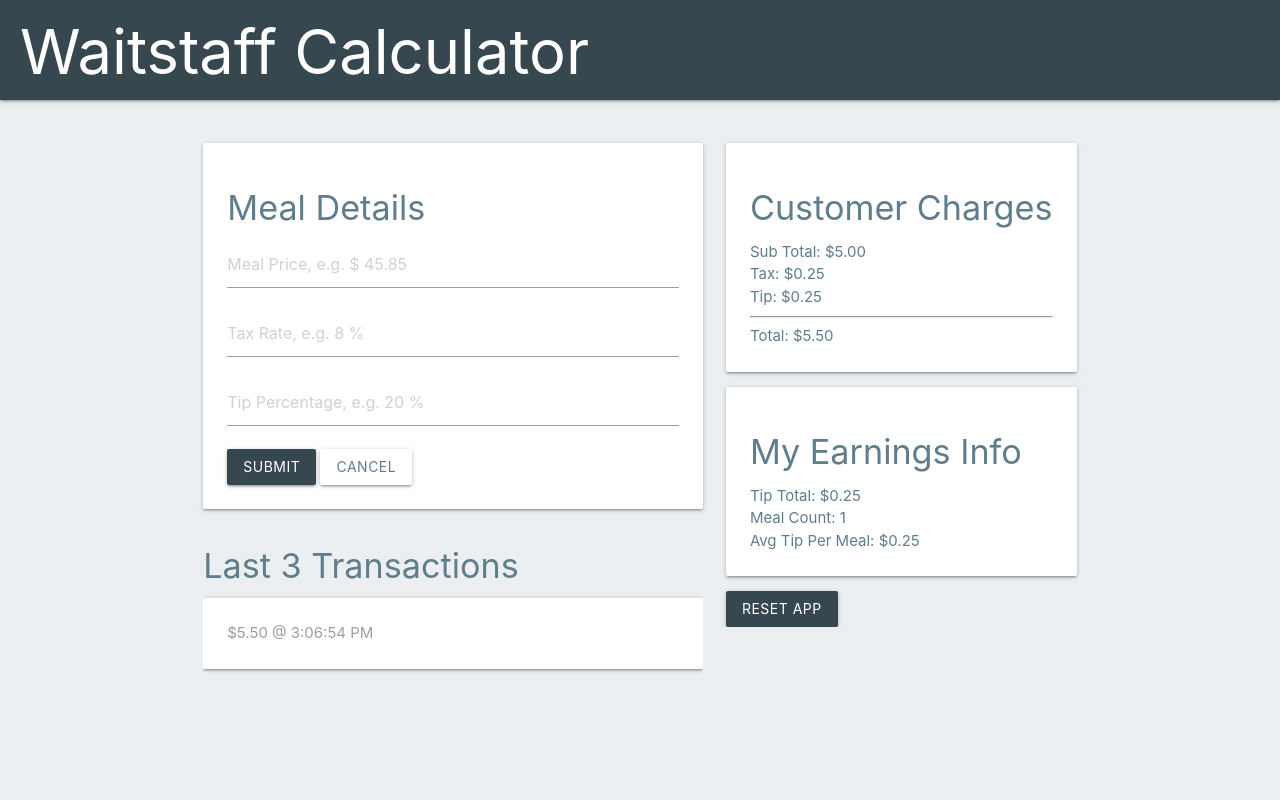
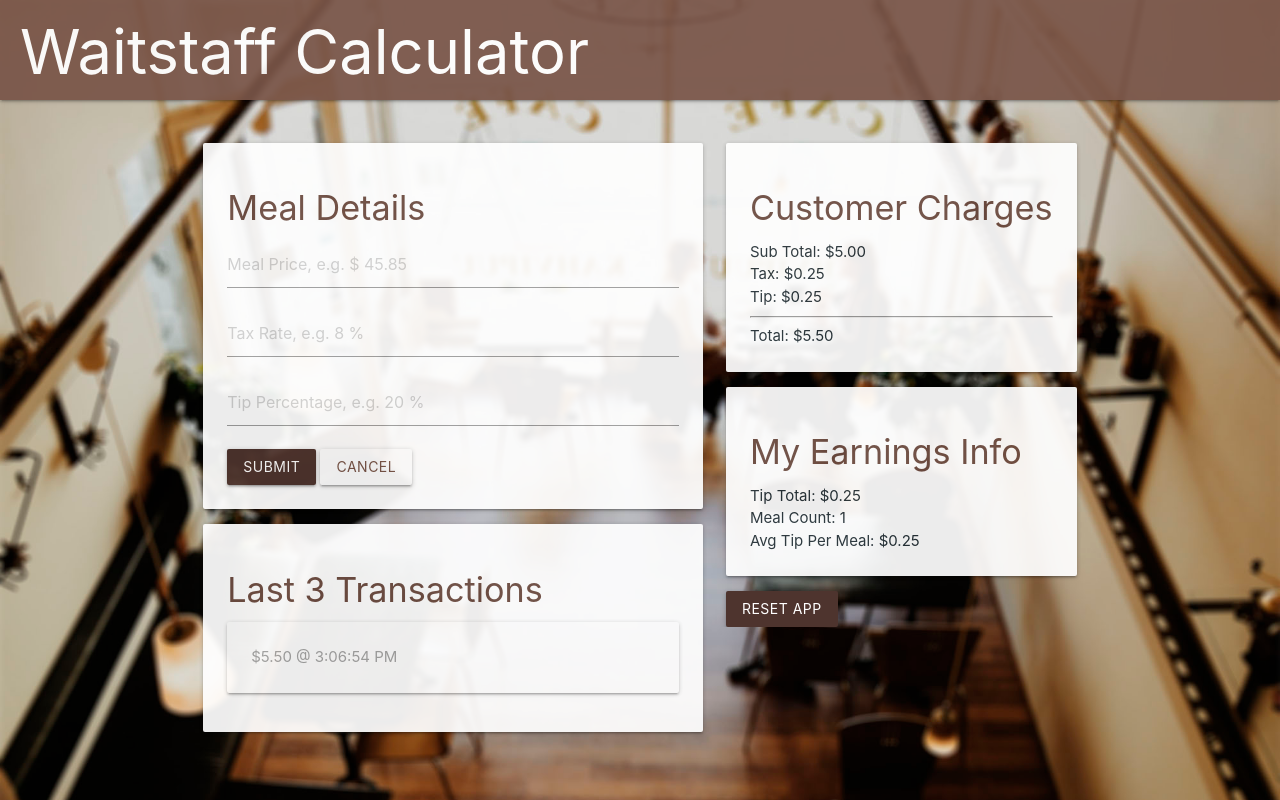
Before and after one commit to mattrwh-pC506/shyft, a plain HTML site: page index.html in a window 1280 px wide. Both pictures are taken after typing "5", "5", "5" into the empty fields and a click on the button "SUBMIT". Drawn offline with nearby package versions, Linux system fonts and the light colour scheme; some packages are replaced by stand-ins of ours.

Commit message:
changed up look-feel for 'portfolio-status'

```diff
--- a/index.html
+++ b/index.html
@@ -9,25 +9,25 @@
     <link rel="stylesheet" type="text/css" href="style.css">
 </head>
 
-<body class="blue-grey lighten-5">
+<body>
 
-    <nav class="blue-grey darken-3">
+    <nav class="brown white-text">
         <div class="nav-wrapper">
-            <span class="brand-logo white-text">Waitstaff Calculator</span>
+            <span class="brand-logo">Waitstaff Calculator</span>
         </div>
     </nav>
 
     <div class="container" ng-controller="WaitCalcCtrl">
         <div class="row">
             <div class="col m7">
-                <div meal-form class="card-panel white blue-grey-text" ng-cloak>
+                <div meal-form class="card-panel white blue-grey-text text-darken-4" ng-cloak>
                 </div>
                 <div>
-                    <div class="blue-grey-text content-panel" ng-if="transaction_history.length" ng-cloak>
-                        <h4>Last 3 Transactions </h4>
+                    <div class="blue-grey-text card-panel content-panel" ng-if="transaction_history.length" ng-cloak>
+                        <h4 class="brown-text text-darken-1">Last 3 Transactions </h4>
                         <div ng-if="transaction_history.length > 3" ng-cloak>
-                            <button ng-hide="show_all" class="btn white pink-text" type="button" ng-click="show_all_transactions(true)" ng-cloak>See All</button>
-                            <button ng-show="show_all" class="btn white pink-text" type="button" ng-click="show_all_transactions(false)" ng-cloak>See Less</button>
+                            <button ng-if="!show_all" class="btn white brown-text" type="button" ng-click="show_all_transactions(true)" ng-cloak>See All</button>
+                            <button ng-if="show_all" class="btn white brown-text" type="button" ng-click="show_all_transactions(false)" ng-cloak>See Less</button>
                         </div>
                         <div ng-repeat="charge in transaction_history | transaction:show_all:3" ng-cloak>
                             <div data-charge-toast></div>
@@ -39,7 +39,7 @@
                 <div data-customer-charge></div>
                 <div data-staff-earnings></div>
                 <div>
-                    <button class="btn blue-grey darken-3 white-text" type="button" ng-click="reset_all()">Reset App</button>
+                    <button class="btn brown darken-3 white-text" type="button" ng-click="reset_all()">Reset App</button>
                 </div>
 
             </div>
--- a/style.css
+++ b/style.css
@@ -49,3 +49,17 @@ textarea.materialize-textarea:focus:not([readonly]) {
 .btn.ng-enter.ng-enter-active {
   opacity: 1;
 }
+
+html, body, .glass {
+    width: 100%;
+    height: 100%;
+    overflow: hidden;
+}
+body {
+    background-image: url('background-2.jpg');
+    background-size: cover;
+}
+
+nav, .card-panel {
+  opacity: .925;
+}
--- a/templates/customer_charge.html
+++ b/templates/customer_charge.html
@@ -1,5 +1,5 @@
-<div class="card-panel blue-grey-text">
-    <h4>Customer Charges</h4>
+<div class="card-panel blue-grey-text text-darken-4">
+    <h4 class="brown-text text-darken-1">Customer Charges</h4>
     <div>Sub Total: {{ current_charge.sub_total|currency }}</div>
     <div>Tax: {{ current_charge.tax|currency}}</div>
     <div>Tip: {{ current_charge.tip|currency }}</div>
--- a/templates/meal_form.html
+++ b/templates/meal_form.html
@@ -1,4 +1,4 @@
-<h4>Meal Details</h4>
+<h4 class="brown-text text-darken-1">Meal Details</h4>
 <form name="chargeForm" ng-submit="submit(chargeForm)" novalidate>
     <div class="input-field">
         <input type="number" name="sub_total" ng-model="charge.sub_total" placeholder="Meal Price, e.g. $ 45.85"
@@ -31,7 +31,7 @@
         Need a number!!
     </div>
     <div>
-        <button class="btn blue-grey darken-3 white-text" type="submit">Submit</button>
-        <button class="btn white blue-grey-text" type="button" ng-click="reset_charge()">Cancel</button>
+        <button class="btn brown darken-3 white-text" type="submit">Submit</button>
+        <button class="btn white brown-text" type="button" ng-click="reset_charge()">Cancel</button>
     </div>
 </form>
--- a/templates/staff_earnings.html
+++ b/templates/staff_earnings.html
@@ -1,5 +1,5 @@
-<div class="card-panel blue-grey-text">
-    <h4>My Earnings Info</h4>
+<div class="card-panel blue-grey-text text-darken-4">
+    <h4 class="brown-text text-darken-1">My Earnings Info</h4>
     <div>Tip Total: {{ staff_earnings.tip_total|currency }}</div>
     <div>Meal Count: {{ staff_earnings.meal_count }}</div>
     <div>Avg Tip Per Meal: {{ staff_earnings.avg_tip|currency }}</div>
```
Also changed, not shown: background-2.jpg (added).
